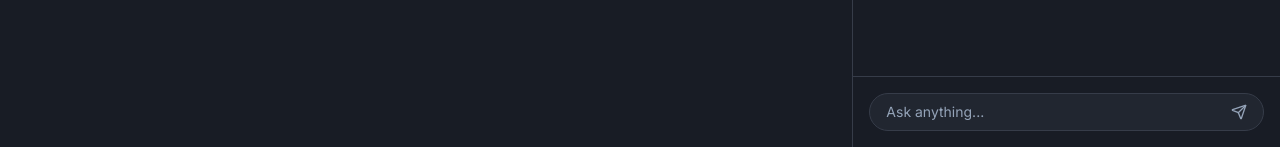
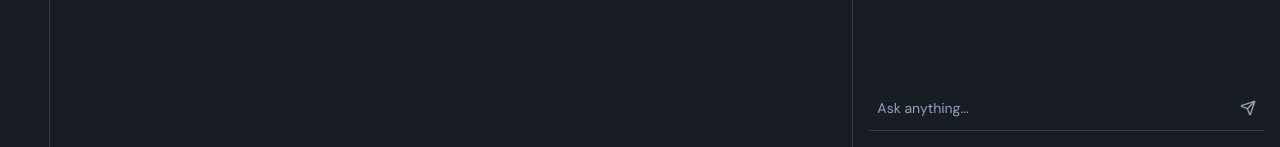
Before and after one commit to sergei4k/polyresearch, a Next.js app in the folder frontend/: page / in a window 1280 px wide. Shown: the part 653-800 px from the top of the page. Built offline with nearby package versions, Linux system fonts and the light colour scheme.

Commit message:
Adding one more thing

```diff
--- a/frontend/src/app/layout.tsx
+++ b/frontend/src/app/layout.tsx
@@ -1,10 +1,10 @@
 import type { Metadata } from "next";
-import { Inter } from "next/font/google";
+import { DM_Sans } from "next/font/google";
 import "./globals.css";
 
 import { ThemeProvider } from "@/components/theme-provider";
 
-const inter = Inter({ subsets: ["latin"] });
+const dmSans = DM_Sans({ subsets: ["latin"] });
 
 export const metadata: Metadata = {
   title: "PolyResearch",
@@ -18,7 +18,7 @@ export default function RootLayout({
 }>) {
   return (
     <html lang="en" suppressHydrationWarning>
-      <body className={inter.className}>
+      <body className={dmSans.className}>
         <ThemeProvider
           attribute="class"
           defaultTheme="dark"
--- a/frontend/src/app/page.tsx
+++ b/frontend/src/app/page.tsx
@@ -3,8 +3,13 @@ import { ChatComponent } from "@/components/chat-component";
 export default function Home() {
   return (
     <main className="flex h-screen w-full flex-col overflow-hidden bg-background text-foreground md:flex-row">
-      {/* Left Panel - 2/3 width on desktop */}
-      <div className="flex w-full flex-col border-b border-border md:h-full md:w-2/3 md:border-b-0 md:border-r">
+      {/* Far Left Sidebar - 50px width */}
+      <div className="flex h-[50px] w-full flex-none items-center justify-center border-b border-border md:h-full md:w-[50px] md:flex-col md:border-b-0 md:border-r">
+        {/* Sidebar content (icons etc) can go here */}
+      </div>
+
+      {/* Left Panel - 2/3 width on desktop (remaining width) */}
+      <div className="flex w-full flex-1 flex-col border-b border-border md:h-full md:border-b-0 md:border-r">
         <div className="flex h-full w-full items-center justify-center p-4">
           Content
         </div>
--- a/frontend/src/components/chat-component.tsx
+++ b/frontend/src/components/chat-component.tsx
@@ -83,10 +83,10 @@ export function ChatComponent() {
       </div>
 
       {/* Input Area */}
-      <div className="border-t border-border p-4">
+      <div className="p-4">
         <form
           onSubmit={handleSendMessage}
-          className="flex items-center gap-2 rounded-full border border-border bg-muted/30 px-4 py-2"
+          className="flex items-center gap-2 border-b border-border px-2 py-3 focus-within:border-foreground transition-colors"
         >
           <input
             type="text"
@@ -99,6 +99,7 @@ export function ChatComponent() {
           <button
             type="submit"
             className="text-muted-foreground hover:text-foreground transition-colors"
+            disabled={isLoading}
           >
             <Send className="h-4 w-4" />
             <span className="sr-only">Send</span>
```
